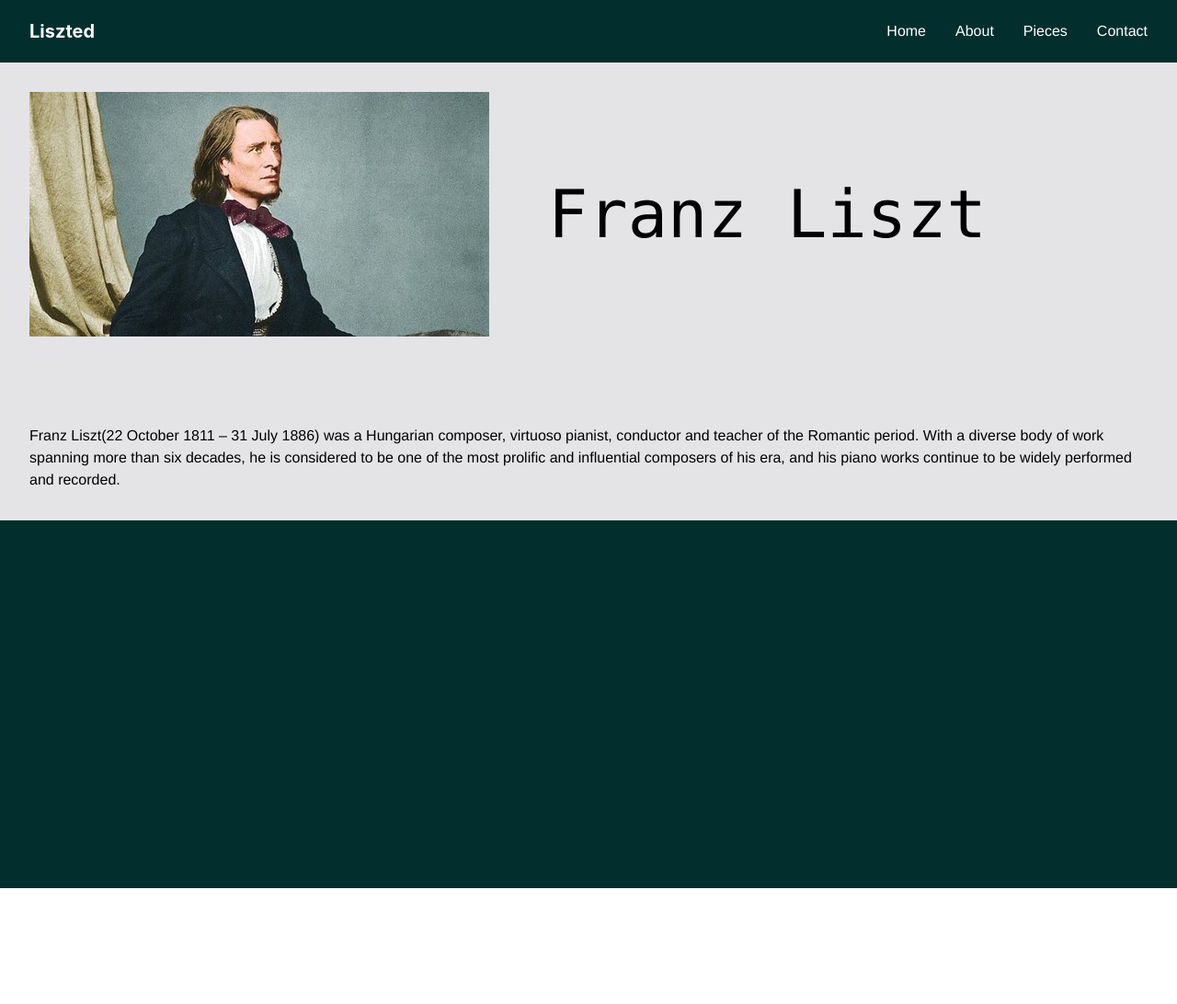
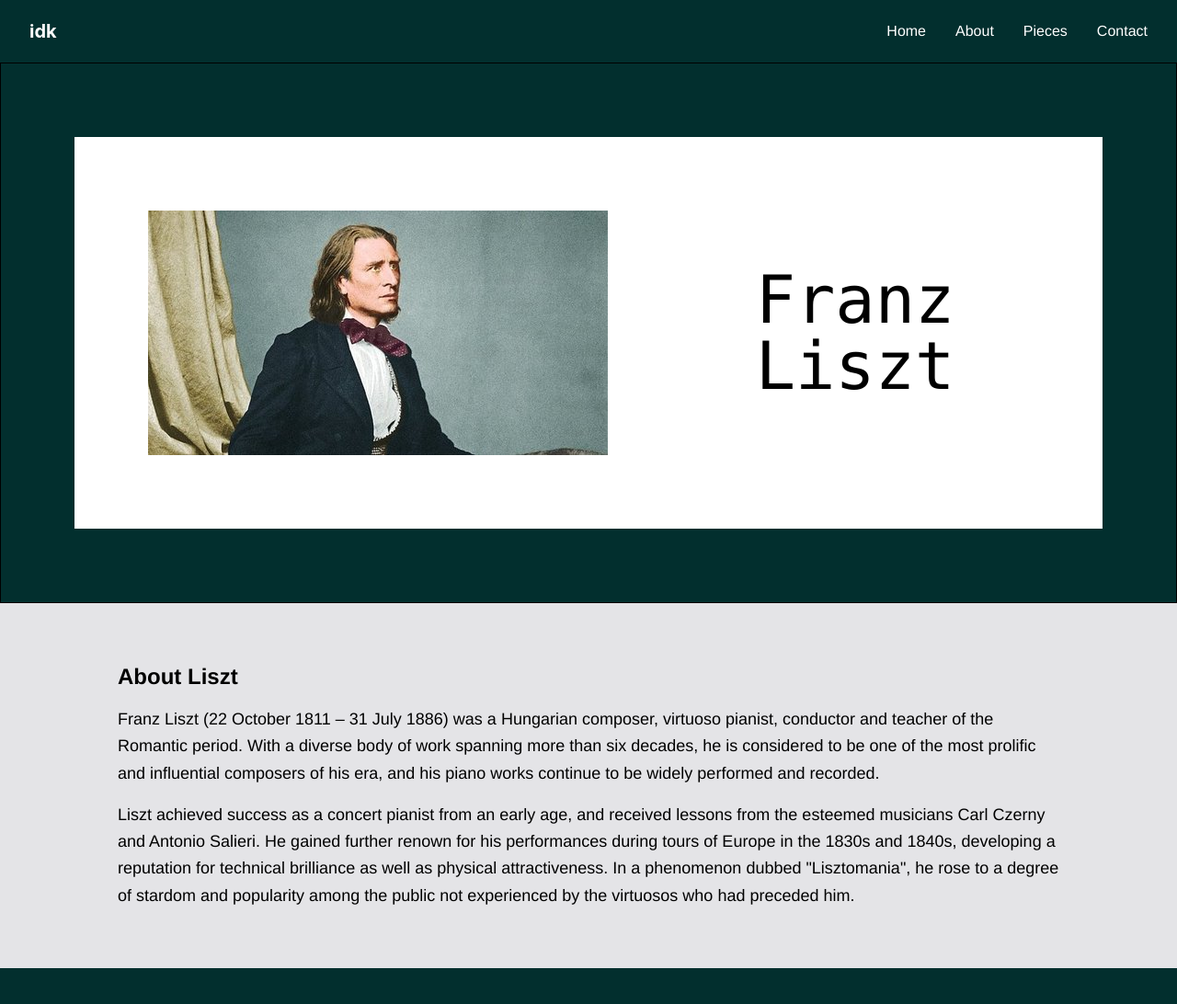
Before and after one commit to cloudsaa/Franz-Liszt-Website, a website built with Vite: page index.html in a window 1280 px wide. Shown: the whole page at 92% size. Before the commit the page ends 966 px from the top, so only its background shows below. Built offline with nearby package versions, Linux system fonts and the light colour scheme.

Commit message:
Fixed second description section

```diff
--- a/index.html
+++ b/index.html
@@ -10,7 +10,7 @@
 <body>
 
   <nav class="bg-teal-950 flex items-center justify-between px-8 py-5 text-white">
-    <a href="/" class="text-xl font-bold">Liszted</a>
+    <a href="/" class="text-xl font-bold">idk</a>
 
     <div class="flex gap-8 font-[Helvetica]">
       <a href="#" class="hover:opacity-60">Home</a>
@@ -22,24 +22,50 @@
 
   <header class="bg-zinc-200">
 
-    <div class="flex items-center gap-8">
-      <img class="p-8 " src="/assets/liszt.jpg" alt="Franz Liszt">
+  <div class="bg-teal-950 p-20 border border-black">
+    <div class="flex items-center justify-center gap-20 bg-white p-20">
+      <img
+        class="w-[40vw] max-w-2xl"
+        src="/assets/liszt.jpg"
+        alt="Franz Liszt"
+      >
 
       <h2 class="text-center font-[Consolas] text-7xl">
         Franz Liszt
       </h2>
     </div>
+  </div>
 
-    <h1 class="text-pretty mt-8 font-[Helvetica] p-8">
-      Franz Liszt(22 October 1811 – 31 July 1886) was a Hungarian composer, virtuoso pianist, conductor and teacher of
-      the Romantic period. With a diverse body of work spanning more than six decades, he is considered to be one of the
-      most prolific and influential composers of his era, and his piano works continue to be widely performed and
-      recorded.
-    </h1>
+  <section class="bg-zinc-200 px-8 py-16">
+    <div class="mx-auto max-w-5xl">
+      <h2 class="mb-4 font-[Helvetica] text-2xl font-bold">
+        About Liszt
+      </h2>
+
+      <p class="font-[Helvetica] text-lg leading-relaxed">
+        Franz Liszt (22 October 1811 – 31 July 1886) was a Hungarian composer,
+        virtuoso pianist, conductor and teacher of the Romantic period. With a
+        diverse body of work spanning more than six decades, he is considered to
+        be one of the most prolific and influential composers of his era, and
+        his piano works continue to be widely performed and recorded.
+      </p>
+
+      <p class="mt-4 font-[Helvetica] text-lg leading-relaxed">
+        Liszt achieved success as a concert pianist from an early age, and
+        received lessons from the esteemed musicians Carl Czerny and Antonio
+        Salieri. He gained further renown for his performances during tours of
+        Europe in the 1830s and 1840s, developing a reputation for technical
+        brilliance as well as physical attractiveness. In a phenomenon dubbed
+        "Lisztomania", he rose to a degree of stardom and popularity among the
+        public not experienced by the virtuosos who had preceded him.
+      </p>
+    </div>
+  </section>
   </header>
   <main>
     <div class="bg-teal-950 flex p-50">
       <h2 class="text-white"></h2>
+
     </div>
   </main>
 
```
